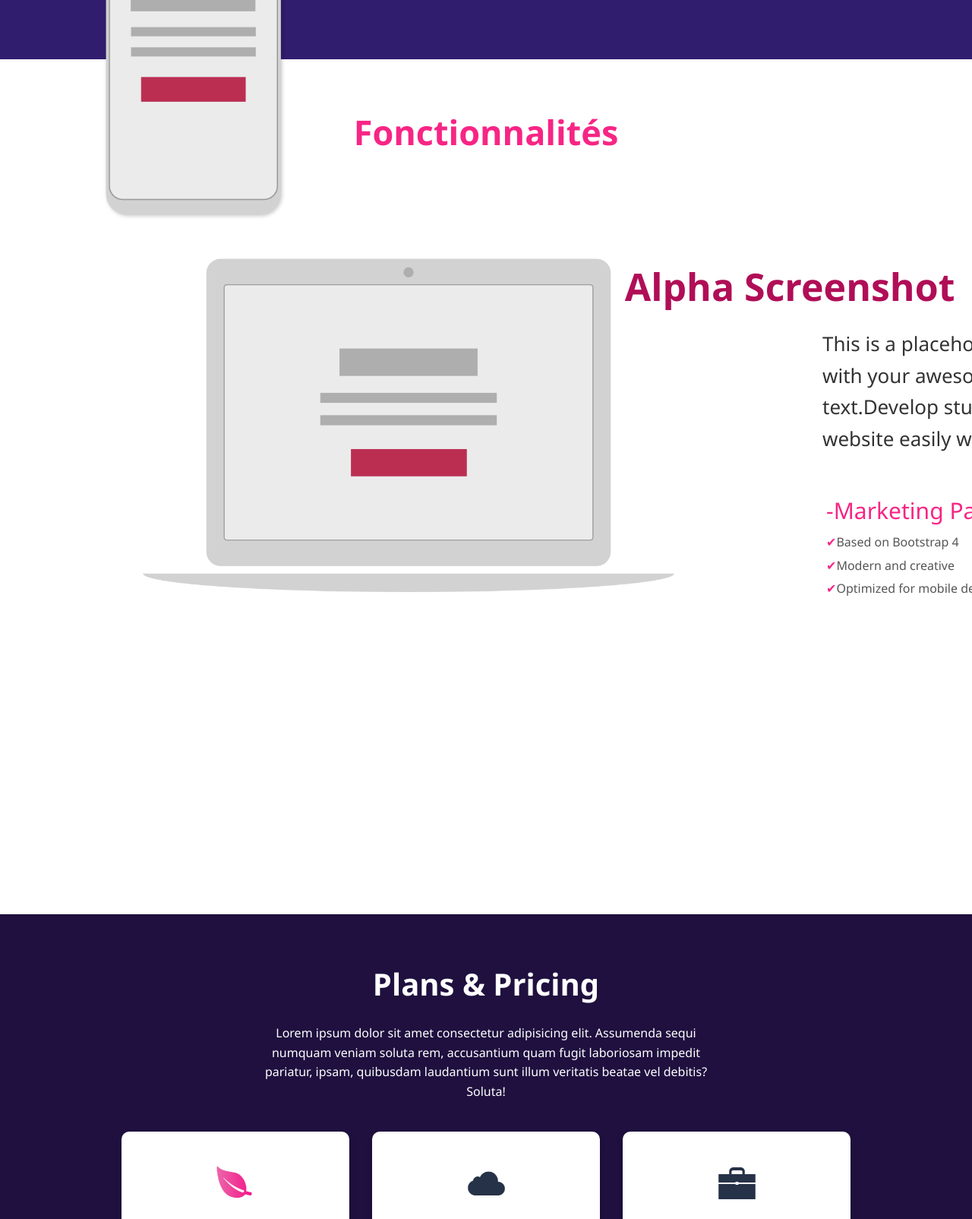
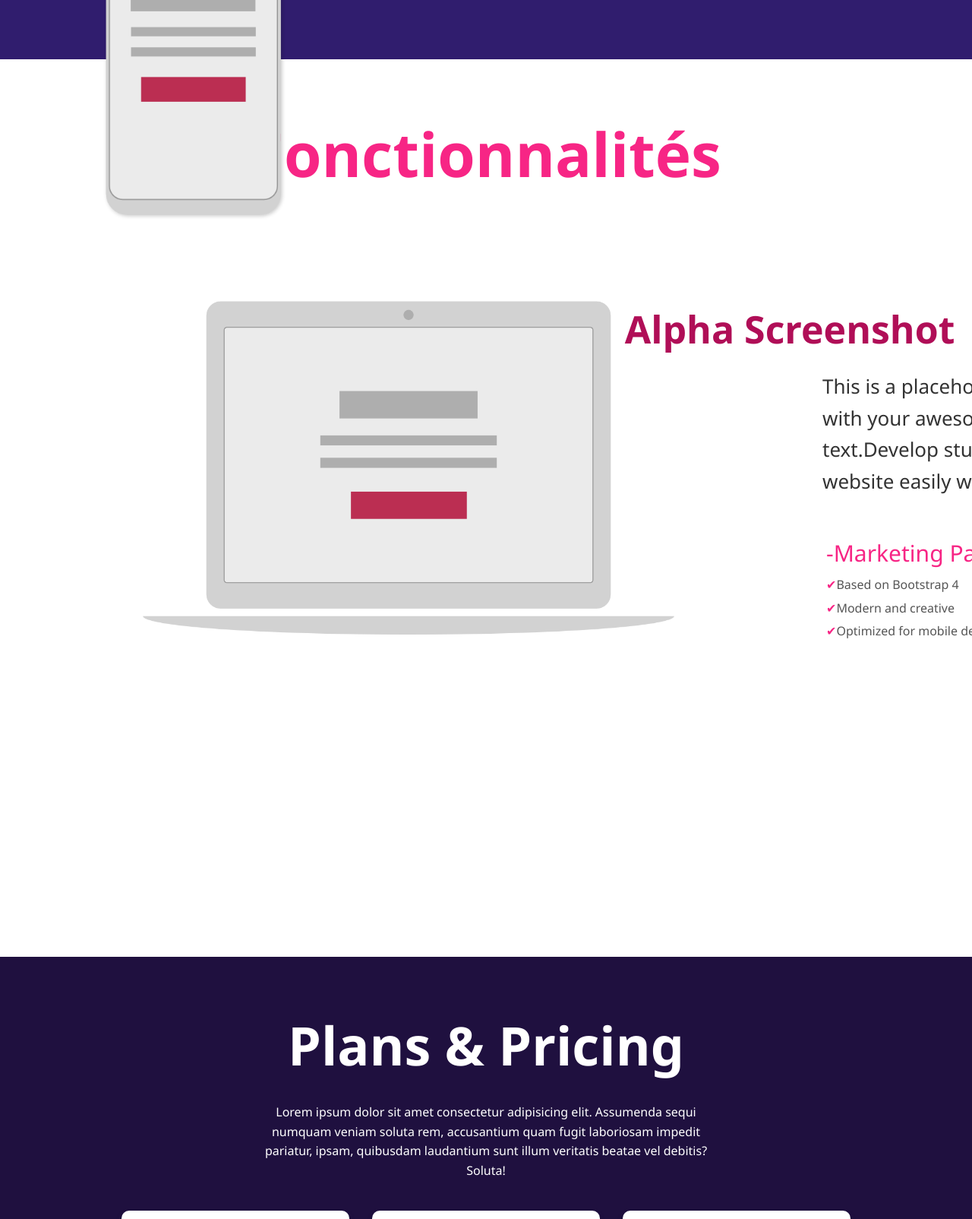
Before and after one commit to miguel81234/bleux, a plain HTML site: page index.html in a window 1280 px wide. Shown: the part 580-2184 px from the top of the page at 76% size. Drawn offline with Linux system fonts and the light colour scheme.

Commit message:
terminar

```diff
--- a/index.html
+++ b/index.html
@@ -31,13 +31,13 @@
   </section>
 
   <section class="features">
-    <h2 style="font-size: 45px;">Fonctionnalités</h2>
+    <h2 style="font-size: 80px;">Fonctionnalités</h2>
     <div class="img2"><img src="assets/imagenes/laptop.png" alt="Screenshot on laptop" class="img2"></div>
     <div class="feature-item">
       <h3>Alpha Screenshot</h3>
       <p>This is a placeholder text. Replace it with your awesome call to action text.Develop stunning product website easily with this template.</p>
       <ul>
-        <li style="font-size: 30px; color:#f72585 ;">-Marketing Page</li>
+        <li style="font-size: 30px; color:#f72585 ; ">-Marketing Page</li>
         <li><span style="color:#f72585">✔</span>Based on Bootstrap 4</li>
         <li><span style="color:#f72585">✔</span>Modern and creative</li>
         <li><span style="color:#f72585">✔</span>Optimized for mobile devices</li>
--- a/styles/styles.css
+++ b/styles/styles.css
@@ -167,11 +167,11 @@ body {
   color: white;
   padding: 60px 10%;
   text-align: center;
-  padding-bottom: 100px;
+  padding-bottom: 100px;;
 }
 
 .pricing h2 {
-  font-size: 2.5rem;
+  font-size: 70px;
   margin-bottom: 20px;
 }
 
```
